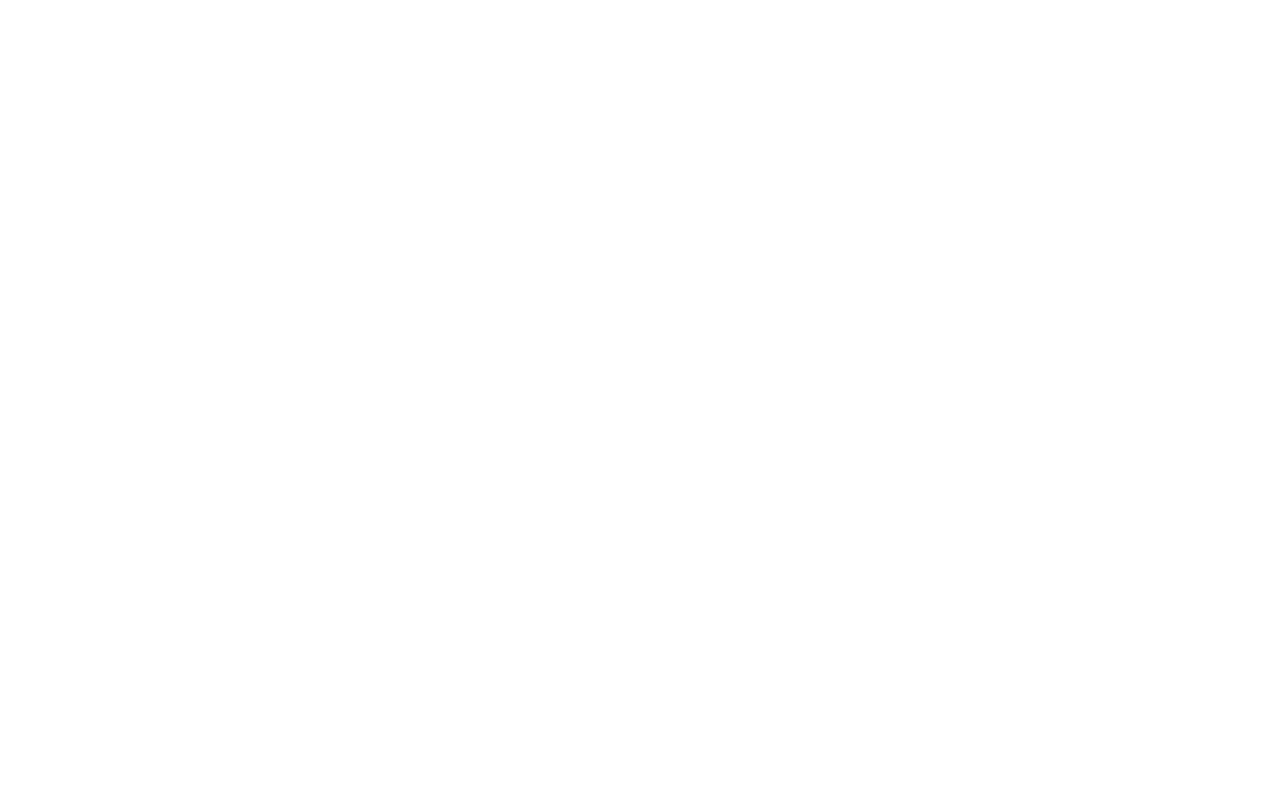
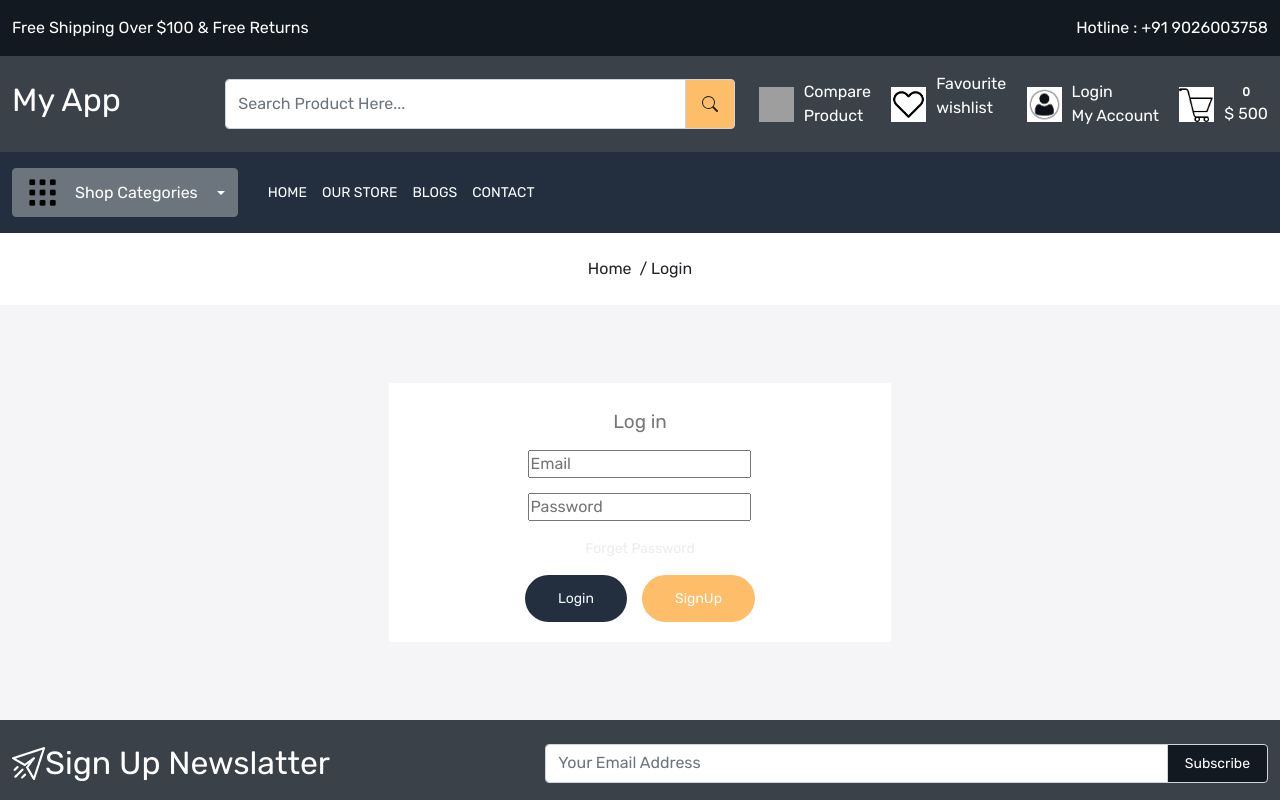
Before and after one commit to AmirAnsari432/E_Commerce_App, a React (Create React App) app: page /login in a window 1280 px wide. Before the commit this address had no page. Shown: the top 800 px of the page. Built offline with nearby package versions, Linux system fonts and the light colour scheme; grey boxes are pictures that could not be loaded.

Commit message:
login page sign up page

```diff
--- a/src/App.css
+++ b/src/App.css
@@ -596,3 +596,49 @@
   padding: 10px 0px;
   border-top: 1px solid var(--color-f5f5f7);
 }
+
+
+/* auth card  */
+
+.auth-card {
+  padding: 20px;
+  background-color: white;
+  width: 40%;
+  margin: 30px auto;
+
+}
+
+.auth-card h3 {
+  font-size: 19px;
+  font-weight: 500;
+  color: var(--color-777777);
+}
+
+.auth-card .form-control {
+  height: 50px;
+  background-color: var(--color-f5f5f7);
+  color: var(--color-777777);
+  font-size: 14px;
+  border-radius: 10px;
+  border-color: transparent;
+}
+
+.auth-card a {
+  font-size: 14px;
+  color: var(--color-ededed)
+}
+
+.auth-card .signup {
+  text-decoration: white;
+  background-color: var(--color-febd69);
+  color: #131921;
+
+}
+
+.auth-card .signup:hover {
+  background-color: var(--color-131921);
+  color: var(--color-ededed);
+
+}
+
+/* auth card  end  */
--- a/src/App.js
+++ b/src/App.js
@@ -8,6 +8,8 @@
 import Blog from "./pages/Blog";
 import CampareProduct from "./pages/CampareProduct";
 import Wishlist from "./pages/Wishlist";
+import Login from "./pages/Login";
+import ForgotPass from "./pages/ForgotPass";
 
 function App() {
   return (
@@ -22,6 +24,8 @@
             <Route path="blogs" element={<Blog />} />
             <Route path="campare-product" element={<CampareProduct />} />
             <Route path="wishlist" element={<Wishlist />} />
+            <Route path="login" element={<Login />} />
+            <Route path="forgotPassword" element={<ForgotPass />} />
           </Route>
         </Routes>
       </BrowserRouter>
--- /dev/null
+++ b/src/pages/ForgotPass.js
@@ -0,0 +1,26 @@
+import React from "react";
+import BreadCrum from "../component/BreadCrum";
+
+const ForgotPass = () => {
+  return (
+    <>
+      <BreadCrum title="forgot password" />
+      <div className="login-wrapper py-5 home-wrapper-2">
+        <div className="row">
+          <div className="col-12">
+            <div className="auth-card text-center">
+              <h3>Reset your Password</h3>
+              <p> We will send you an email to reset your password</p>
+              <input />
+              <div>
+                <button className="button my-2 py-2">Submit</button>
+              </div>
+            </div>
+          </div>
+        </div>
+      </div>
+    </>
+  );
+};
+
+export default ForgotPass;
--- /dev/null
+++ b/src/pages/Login.js
@@ -0,0 +1,47 @@
+import React from "react";
+import { Link } from "react-router-dom";
+import BreadCrum from "../component/BreadCrum";
+
+const Login = () => {
+  return (
+    <>
+      <BreadCrum title="Login" />
+      <div className="login-wrapper home-wrapper-2 py-5">
+        <div className="container-xxl">
+          <div className="row">
+            <div className="col-12">
+              <div className="auth-card text-center">
+                <h3 className="py-2">Log in</h3>
+                <form action="" className="d-flex flex-column gap-15">
+                  <div>
+                    <input
+                      type="email"
+                      clasaName="form-control mt-1"
+                      placeholder="Email"
+                    />
+                  </div>
+                  <div>
+                    <input
+                      type="password"
+                      clasaName="form-control mt-1"
+                      placeholder="Password"
+                    />
+                  </div>
+                  <div>
+                    <Link to="forgetPassword">Forget Password</Link>
+                  </div>
+                  <div className="d-flex justify-content-center gap-15 align-items-center">
+                    <button className="button border-0">Login</button>
+                    <Link className="button signup text-white">SignUp</Link>
+                  </div>
+                </form>
+              </div>
+            </div>
+          </div>
+        </div>
+      </div>
+    </>
+  );
+};
+
+export default Login;
```
Also changed, not shown: src/pages/SignUp.js (added, +9 -0 lines).
